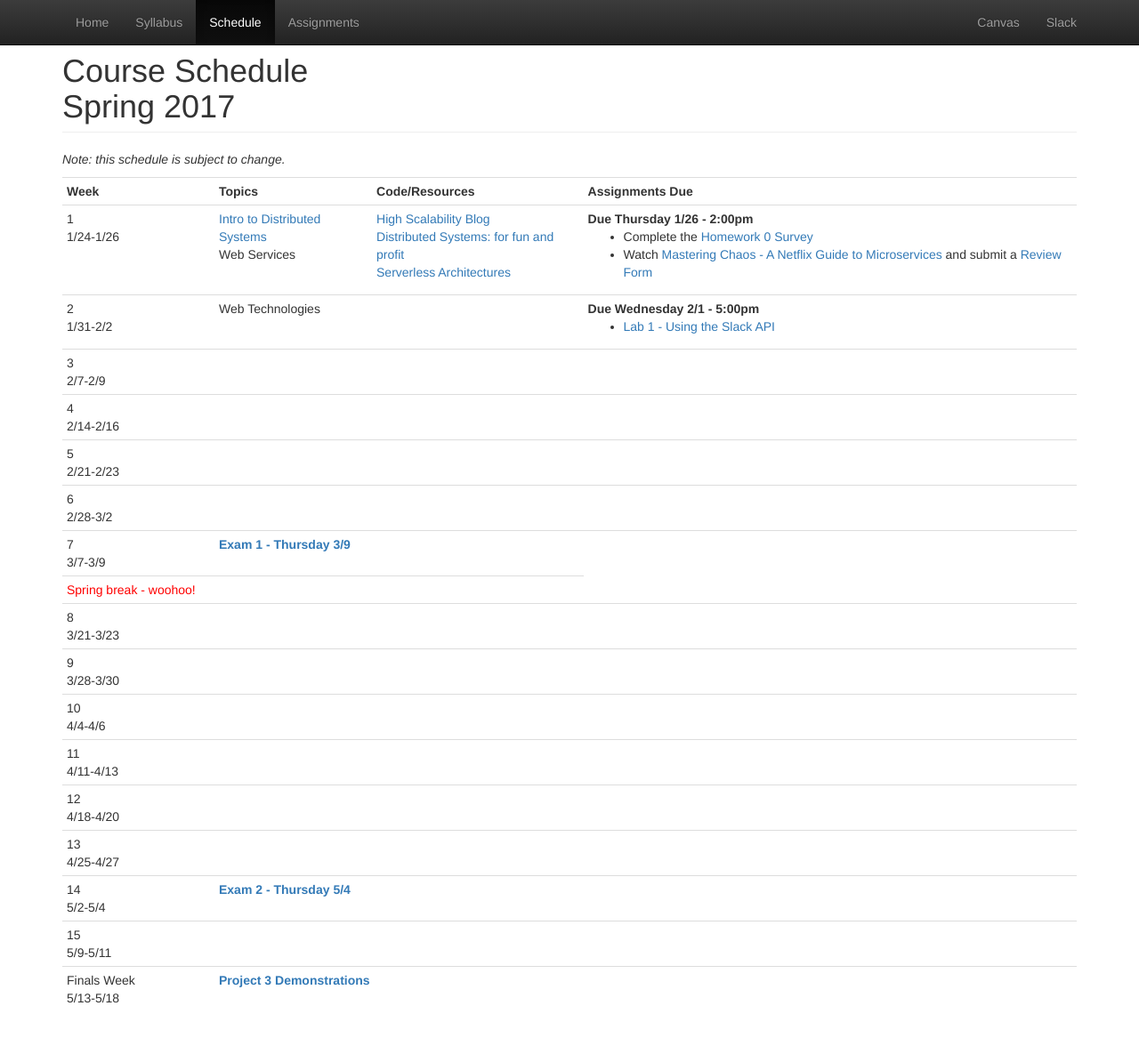
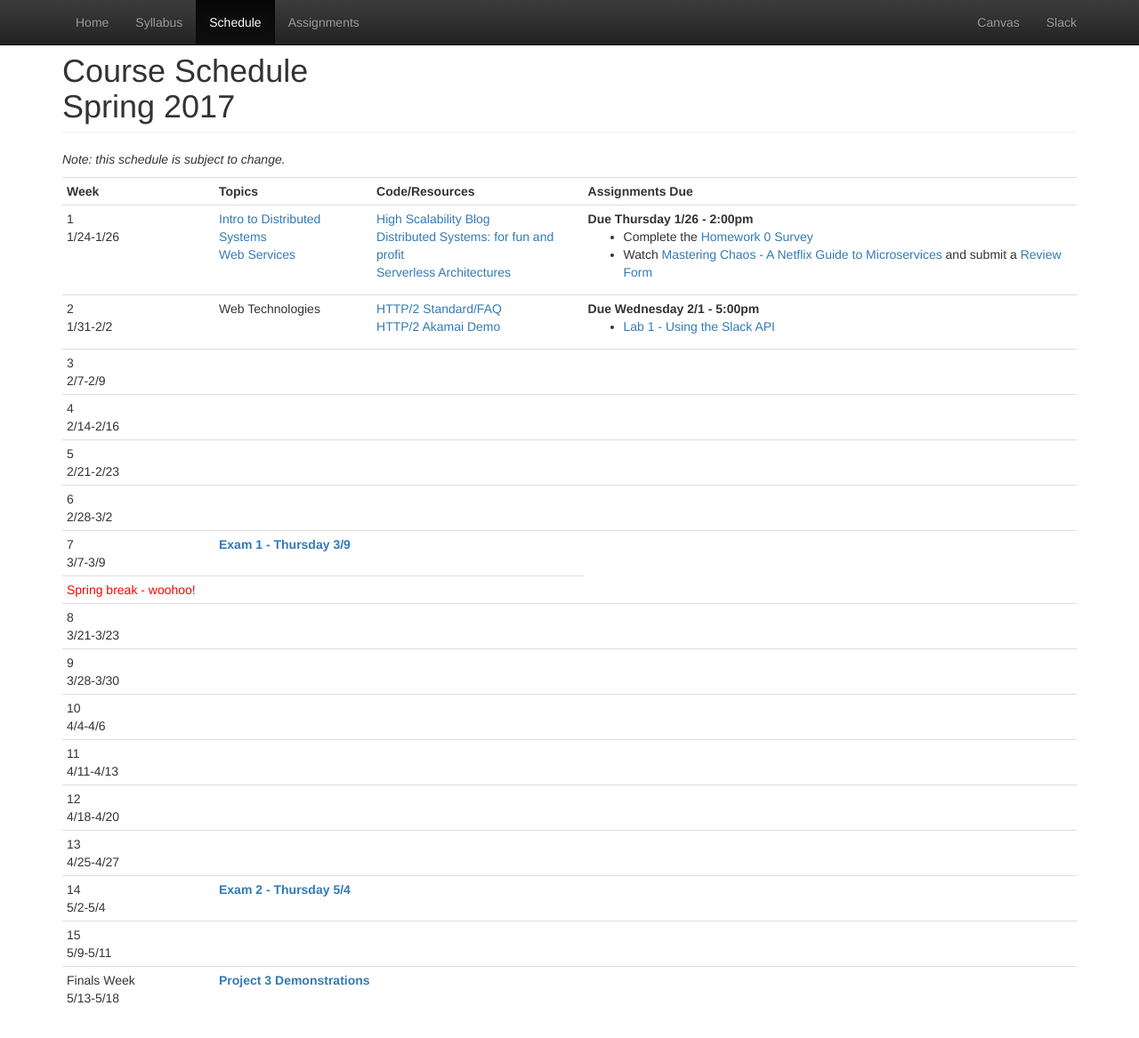
Before and after one commit to CS682-S17/cs682-s17.github.io, a Jekyll site: the page built from schedule.html, in a window 1280 px wide and 1177 px high. Shown: the top 1167 px of the window at 89% size. Built offline with Jekyll 4.4.1, drawn with Linux system fonts in a browser that asks for light colours.

```diff
--- a/schedule.html
+++ b/schedule.html
@@ -20,7 +20,7 @@ title: Schedule
       <td>1<br/>1/24-1/26</td>
       <td>
         <a href="https://docs.google.com/presentation/d/1GNT56_Bbky6aOYMr5MHGW0v7IIcHYcM0bTs7m5SorMc/edit?usp=sharing">Intro to Distributed Systems</a><br/>
-        Web Services<br/>
+        <a href="https://docs.google.com/presentation/d/1yqsf3my27ZAxJlXAohba8ufxGg0YAXrEwYHZCkGJt2E/edit#slide=id.p5">Web Services</a><br/>
       </td>
       <td><a href="http://highscalability.com/">High Scalability Blog</a><br/>
           <a href="http://book.mixu.net/distsys/">Distributed Systems: for fun and profit</a><br/>
@@ -40,6 +40,8 @@ title: Schedule
         Web Technologies<br/>
       </td>
       <td>
+        <a href="https://http2.github.io/">HTTP/2 Standard/FAQ</a><br/>
+        <a href="https://http2.akamai.com/">HTTP/2 Akamai Demo</a><br/>
       </td>
       <td>
         <strong>Due Wednesday 2/1 - 5:00pm</strong>
```
